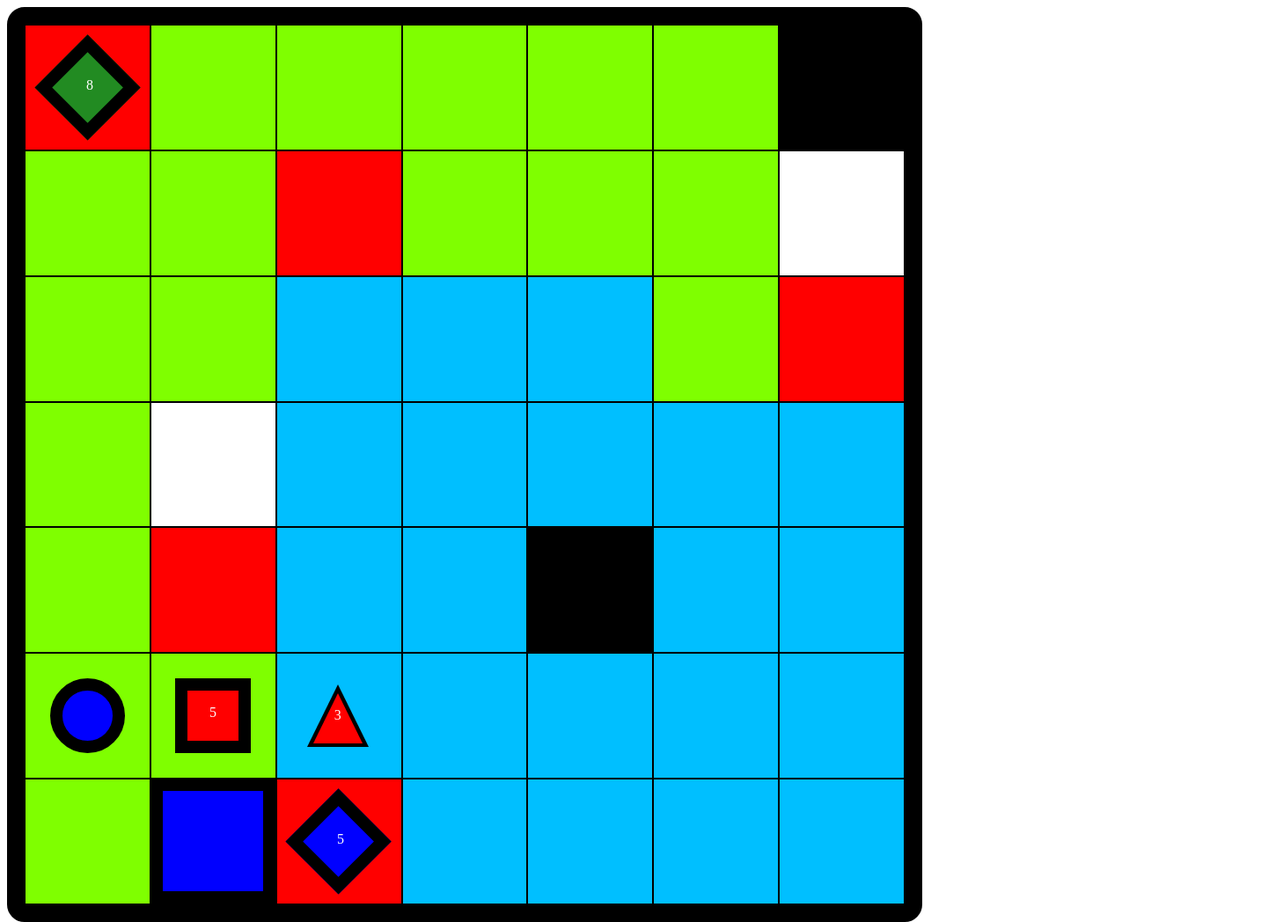
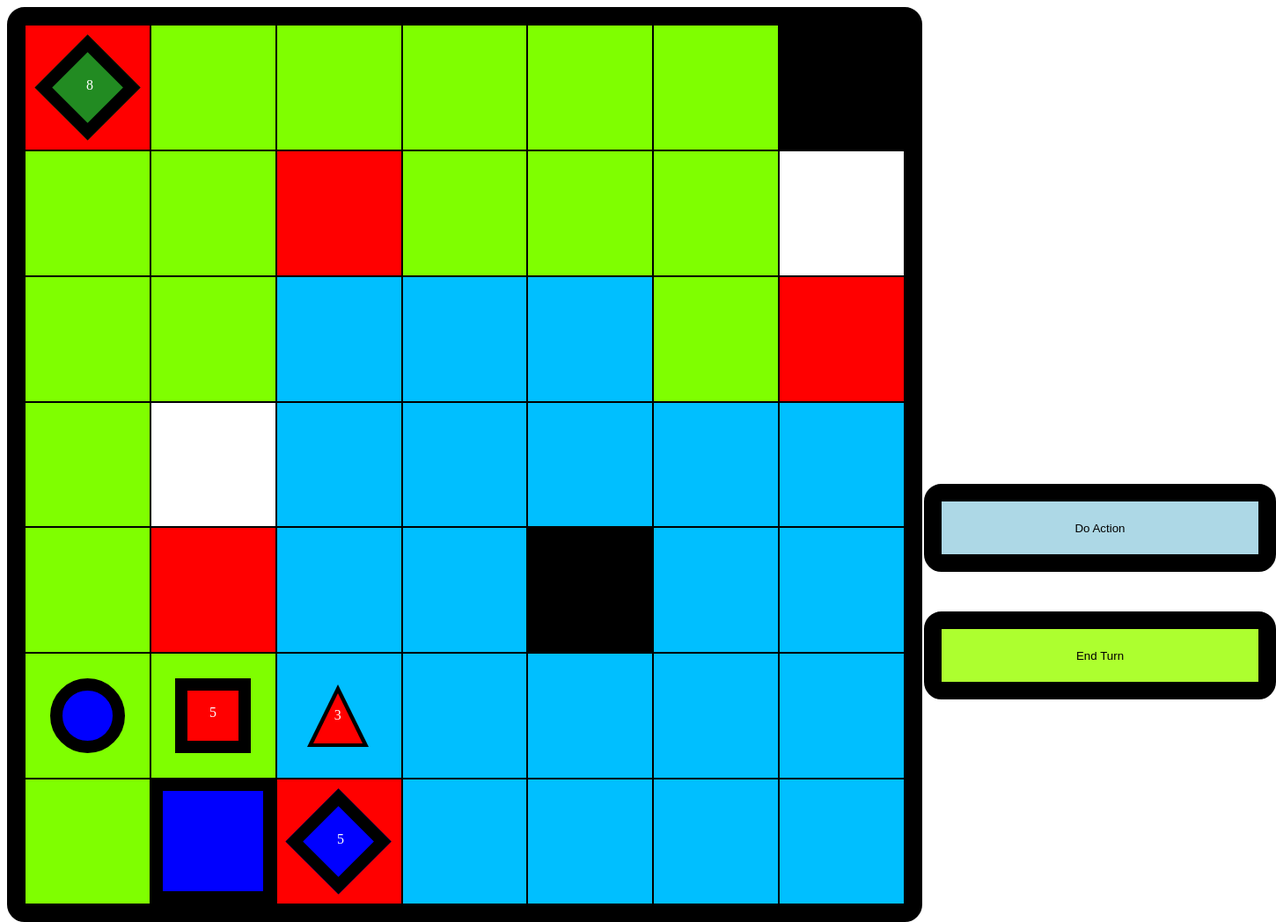
Before and after one commit to Aharshi-Roy/Armies, a plain HTML site: page index.html in a window 1280 px wide. Shown: the whole page at 88% size, 1450 px wide, since content can reach past the window. Drawn offline with Linux system fonts and the light colour scheme.

Commit message:
Added buttons allowing to end turn and do actions

```diff
--- a/index.html
+++ b/index.html
@@ -9,6 +9,8 @@
 <body>
     <div id="Board"></div>
     <div id="Info"></div>
+    <button id="DoAction" class="button_class">Do Action</div>
+    <button id="EndTurn" class="button_class">End Turn</div>
     <script src="script.js" defer></script>
 </body>
 </html>
--- a/script.js
+++ b/script.js
@@ -140,7 +140,7 @@ class Action
 }
 class Game
 {
-    constructor(BOARD_ID, BOARD_WIDTH, BOARD_HEIGHT, BOARD_PIXEL_WIDTH, BOARD_PIXEL_HEIGHT, player_amount, option, player_array, INFO_ID, INFO_WIDTH, OBJECT_NAME)
+    constructor(BOARD_ID, BOARD_WIDTH, BOARD_HEIGHT, BOARD_PIXEL_WIDTH, BOARD_PIXEL_HEIGHT, player_amount, option, player_array, INFO_ID, INFO_WIDTH, OBJECT_NAME, DO_ACTION_ID, END_TURN_ID, TURN_BUTTON_HEIGHT)
     {
         this.BOARD_ID = BOARD_ID;
         this.BOARD_WIDTH = BOARD_WIDTH;
@@ -157,9 +157,21 @@ class Game
         this.player_array = player_array;
         this.html_board = document.getElementById(BOARD_ID);
         this.info = document.getElementById(INFO_ID);
+        this.do_action_html = document.getElementById(DO_ACTION_ID);
+        this.end_turn_html = document.getElementById(END_TURN_ID);
         this.info.style.width = INFO_WIDTH + "px";
+        this.do_action_html.style.width = INFO_WIDTH + "px";
+        this.end_turn_html.style.width = INFO_WIDTH + "px";
         this.info.style.left = (BOARD_PIXEL_WIDTH + 50) + "px";
+        this.do_action_html.style.left = (BOARD_PIXEL_WIDTH + 50) + "px";
+        this.end_turn_html.style.left = (BOARD_PIXEL_WIDTH + 50) + "px";
         this.info.style.height = BOARD_PIXEL_HEIGHT/2 + "px";
+        this.do_action_html.style.height = TURN_BUTTON_HEIGHT + "px";
+        this.end_turn_html.style.height = TURN_BUTTON_HEIGHT + "px";
+        this.do_action_html.style.top = BOARD_PIXEL_HEIGHT/2+50 + "px";
+        this.end_turn_html.style.top = BOARD_PIXEL_HEIGHT/2+95+TURN_BUTTON_HEIGHT + "px";
+        this.do_action_html.setAttribute("onclick", OBJECT_NAME + ".do_all_actions()")
+        this.end_turn_html.setAttribute("onclick", OBJECT_NAME + ".end_turn()")
         this.info.style.display = "none";
         let map = [];
         for (let i = 0; i < BOARD_HEIGHT; i++)
@@ -387,4 +399,4 @@ class Game
 let player = new Player("blue", "dodgerblue");
 let player2 = new Player("red", "pink");
 let player3 = new Player("forestgreen", "lawngreen")
-let game = new Game("Board", 7, 7, 1000, 1000, 3, 1, [player, player2, player3], "Info", 400, "game");
+let game = new Game("Board", 7, 7, 1000, 1000, 3, 1, [player, player2, player3], "Info", 400, "game", "DoAction", "EndTurn", 100);
--- a/style.css
+++ b/style.css
@@ -66,3 +66,30 @@ h1
     text-align: center;
     font-size: 30pt;
 }
+
+#DoAction
+{
+    background-color: lightblue;
+    position: absolute;
+    border: 20px solid black;
+    border-radius: 20px;
+
+}
+
+#EndTurn
+{
+    background-color: greenyellow;
+    position: absolute;
+    border: 20px solid black;
+    border-radius: 20px;
+}
+
+#DoAction:hover
+{
+    background-color: dodgerblue;
+}
+
+#EndTurn:hover
+{
+    background-color: forestgreen;
+}
```
